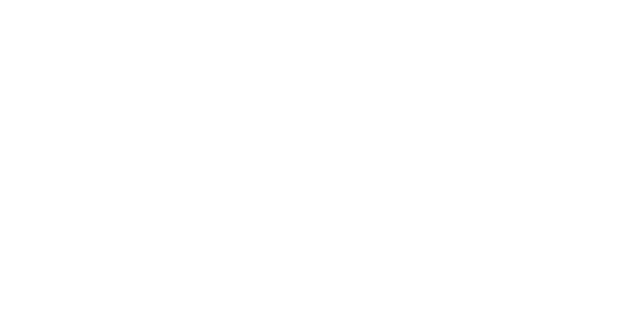
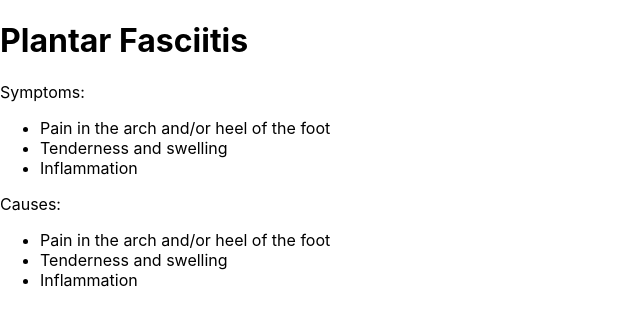
Before and after one commit to isaac-w18/hackduke2022, a React (Create React App) app in the folder dr.match/: page /plantar in a window 1280 px wide. Before the commit this address had no page. Shown: the top 326 px of the page, without its empty margins (0-640 px from the left). Built offline with nearby package versions, Linux system fonts and the light colour scheme.

Commit message:
Plantar Creation

```diff
--- a/dr.match/src/App.js
+++ b/dr.match/src/App.js
@@ -1,6 +1,7 @@
 import './App.css';
 import Home from './components/Home.js';
 import Symptoms from './components/Symptoms.js';
+import PlantarFasciitis from './components/PlantarFasciitis.js';
 import {
   BrowserRouter as Router,
   Routes,
@@ -22,10 +23,14 @@
           props we passes the imported component*/}
           <Route path="/symptoms" element={<Symptoms />} />
 
+          {/* This route is for about component
+          with exact path "/about", in component
+          props we passes the imported component*/}
+          <Route path="/plantar" element={<PlantarFasciitis />} />
+
           {/* If any route mismatchesx the upper
           route endpoints then, redirect triggers
           and redirects app to home component with to="/" */}
-
         </Routes>
       </Router>
     </>
--- /dev/null
+++ b/dr.match/src/components/PlantarFasciitis.js
@@ -0,0 +1,24 @@
+import React from "react";
+const plantar = () => {
+      return (
+        <div>
+            <header className="Plantar-header">
+            </header>
+          <h1>Plantar Fasciitis</h1>
+          <p>Symptoms:</p>
+            <ul>
+                <li>Pain in the arch and/or heel of the foot</li>
+                <li>Tenderness and swelling</li>
+                <li>Inflammation</li>
+            </ul>
+            <p>Causes:</p>
+            <ul>
+                <li>Pain in the arch and/or heel of the foot</li>
+                <li>Tenderness and swelling</li>
+                <li>Inflammation</li>
+            </ul>
+        </div>
+      );
+    };
+
+export default plantar;
```
